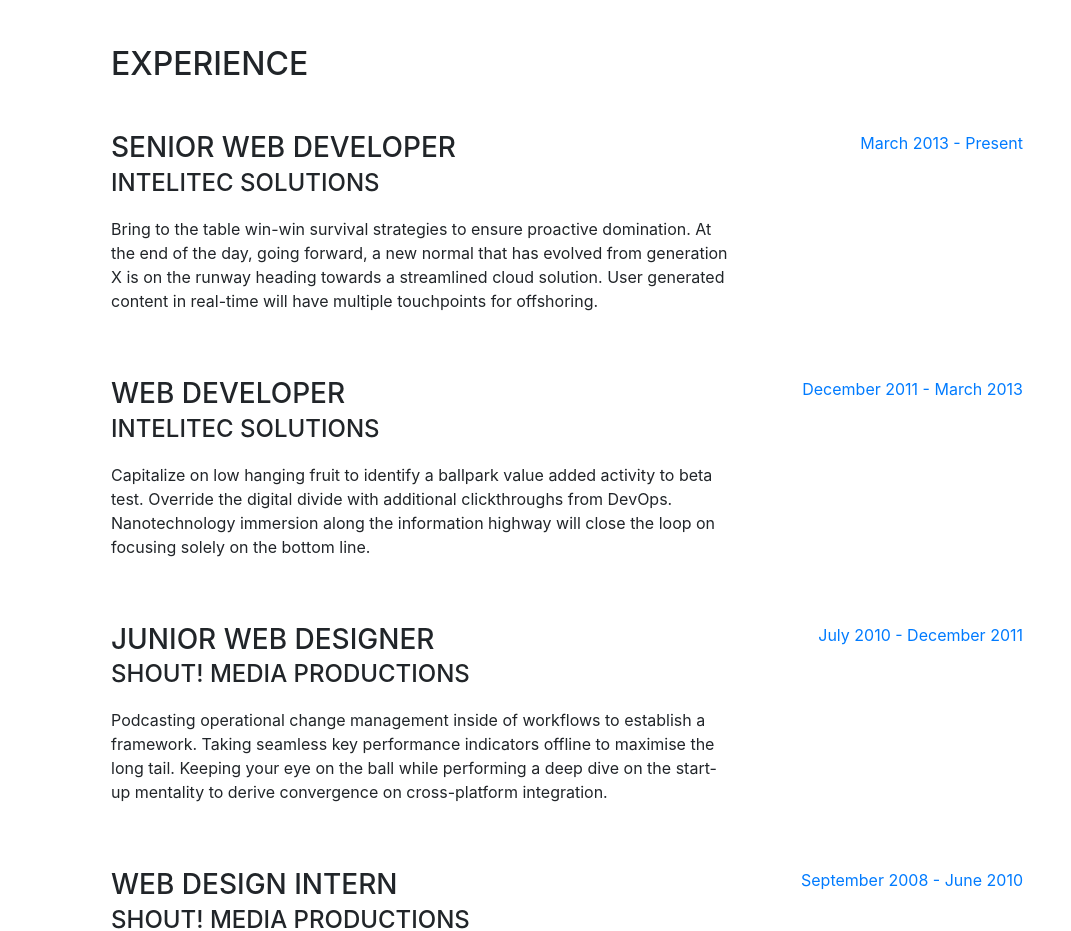
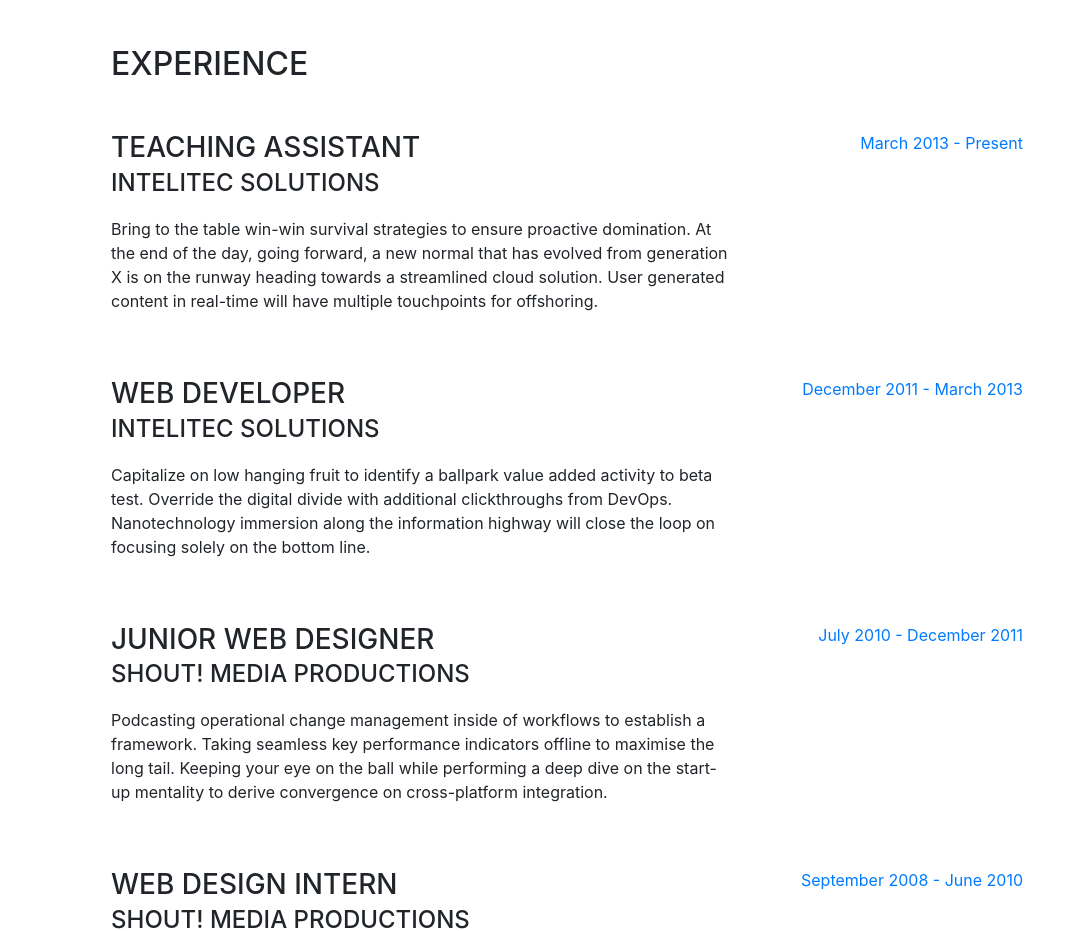
Before and after one commit to chukwuejyk/chukwuejyk.github.io, a website with bundled scripts: page index.html in a window 1280 px wide. Shown: the part 804-1735 px from the top of the page, without its empty margins (209-1280 px from the left). Built offline with nearby package versions, Linux system fonts and the light colour scheme; a web font is replaced by a local one.

Commit message:
Update index.html

```diff
--- a/index.html
+++ b/index.html
@@ -95,7 +95,7 @@
 
           <div class="resume-item d-flex flex-column flex-md-row mb-5">
             <div class="resume-content mr-auto">
-              <h3 class="mb-0">Senior Web Developer</h3>
+              <h3 class="mb-0">Teaching Assistant</h3>
               <div class="subheading mb-3">Intelitec Solutions</div>
               <p>Bring to the table win-win survival strategies to ensure proactive domination. At the end of the day, going forward, a new normal that has evolved from generation X is on the runway heading towards a streamlined cloud solution. User generated content in real-time will have multiple touchpoints for offshoring.</p>
             </div>
```
